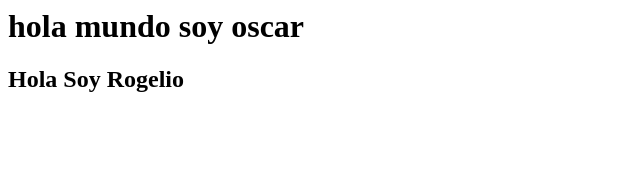
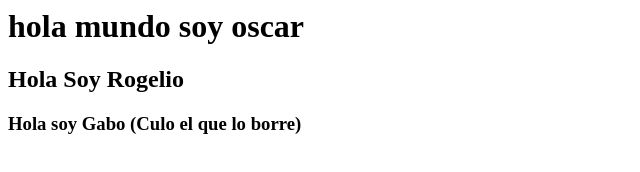
Before and after one commit to alonsin/practica, a plain HTML site: page index.html in a window 1280 px wide. Shown: the whole page, without its empty margins (0-640 px from the left). Drawn offline with Linux system fonts and the light colour scheme.

Commit message:
No la borren

```diff
--- a/index.html
+++ b/index.html
@@ -4,5 +4,6 @@
   <body>
     <h1>hola mundo soy oscar</h1>
     <h2>Hola Soy Rogelio</h2>
+    <h3>Hola soy Gabo (Culo el que lo borre)</h3>
   </body>
 </html>
```
